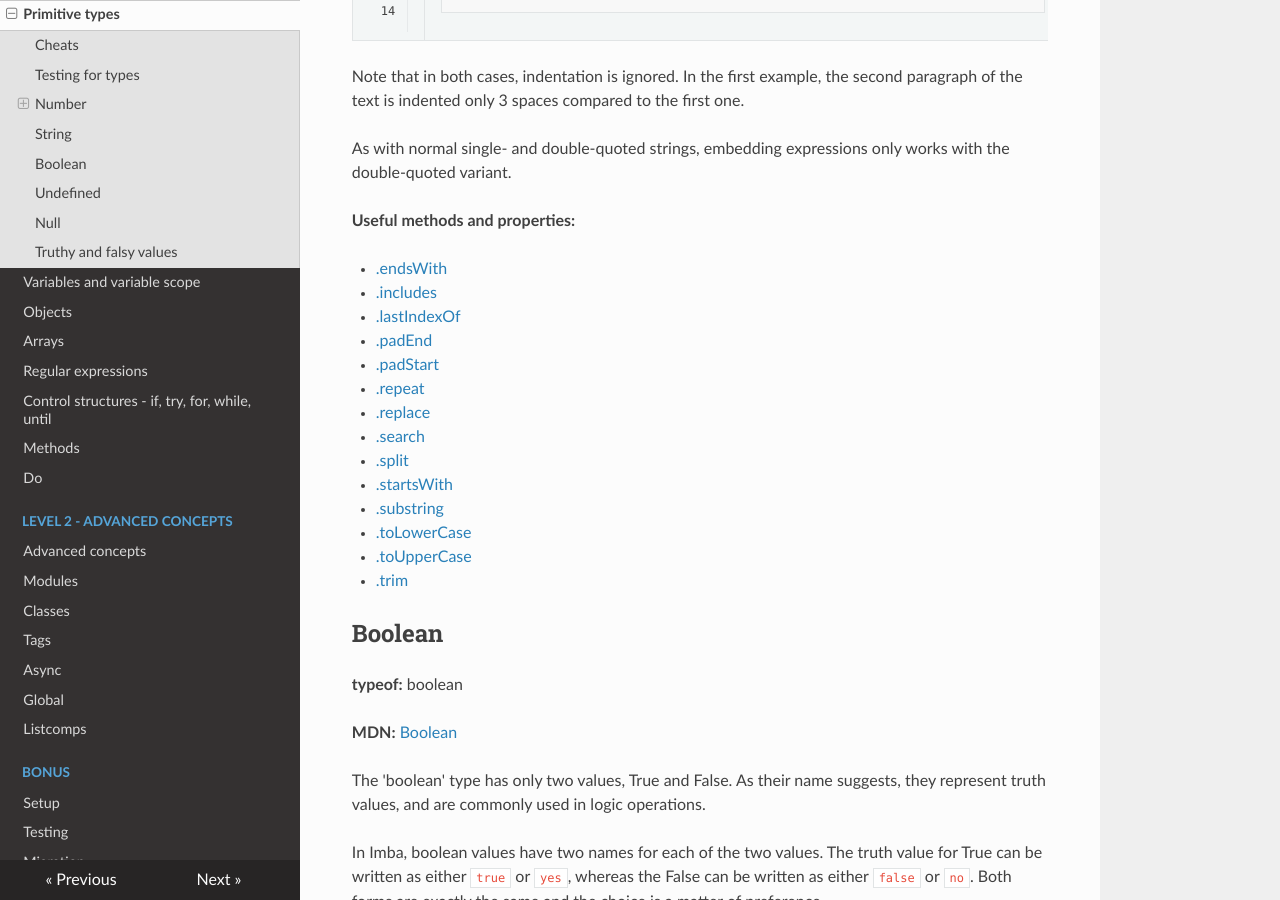
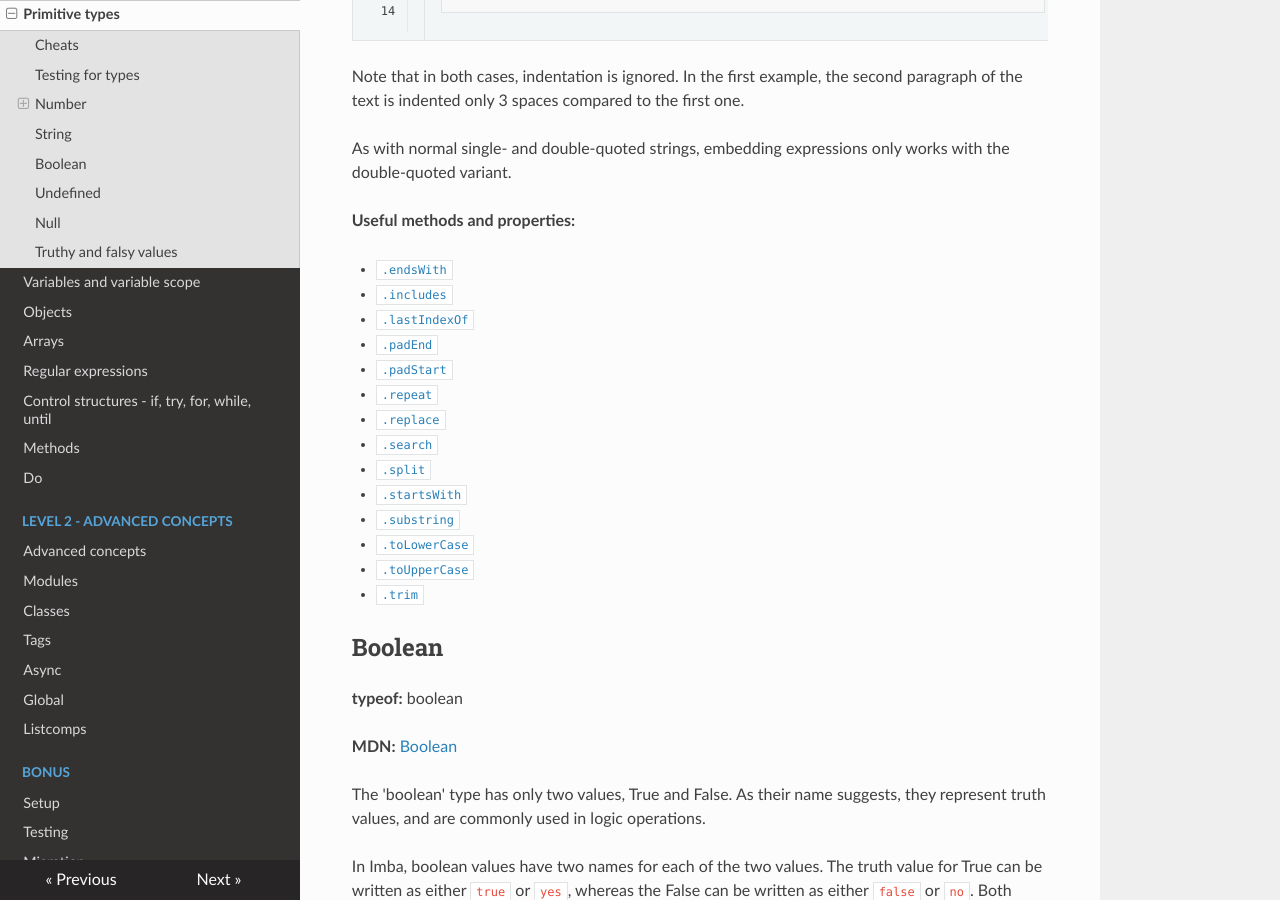
Before and after one commit to imba/imba-guide, an MkDocs documentation site: the page built from docs/lvl1/primitives.md, in a window 1280 px wide and 900 px high, scrolled down 5539 px. Built offline with MkDocs 1.6.1, drawn with Linux system fonts in a browser that asks for light colours; nearby versions of some CDN libraries.

Commit message:
Fix links in string methods and props

```diff
--- a/docs/lvl1/primitives.md
+++ b/docs/lvl1/primitives.md
@@ -246,20 +246,20 @@ works with the double-quoted variant.
 
 **Useful methods and properties:**
 
-- [.endsWith](https://mzl.la/2OZkYwC)
-- [.includes](https://mzl.la/2P0oZk7)
-- [.lastIndexOf](https://mzl.la/2OZjgLz)
-- [.padEnd](https://mzl.la/2OXcgif)
-- [.padStart](https://mzl.la/2OZuCPw)
-- [.repeat](https://mzl.la/2OZYkUP)
-- [.replace](https://mzl.la/2OZTmqU)
-- [.search](https://mzl.la/2OYD3uw)
-- [.split](https://mzl.la/2OXq4cx)
-- [.startsWith](https://mzl.la/2OYDMvK)
-- [.substring](https://mzl.la/2P3xY4o)
-- [.toLowerCase](https://mzl.la/2OZTyGE)
-- [.toUpperCase](https://mzl.la/2P3ywHu)
-- [.trim](https://mzl.la/2P1uBeh)
+- [`.endsWith`](https://mzl.la/2OZkYwC)
+- [`.includes`](https://mzl.la/2P0oZk7)
+- [`.lastIndexOf`](https://mzl.la/2OZjgLz)
+- [`.padEnd`](https://mzl.la/2OXcgif)
+- [`.padStart`](https://mzl.la/2OZuCPw)
+- [`.repeat`](https://mzl.la/2OZYkUP)
+- [`.replace`](https://mzl.la/2OZTmqU)
+- [`.search`](https://mzl.la/2OYD3uw)
+- [`.split`](https://mzl.la/2OXq4cx)
+- [`.startsWith`](https://mzl.la/2OYDMvK)
+- [`.substring`](https://mzl.la/2P3xY4o)
+- [`.toLowerCase`](https://mzl.la/2OZTyGE)
+- [`.toUpperCase`](https://mzl.la/2P3ywHu)
+- [`.trim`](https://mzl.la/2P1uBeh)
 
 ## Boolean
 
```
